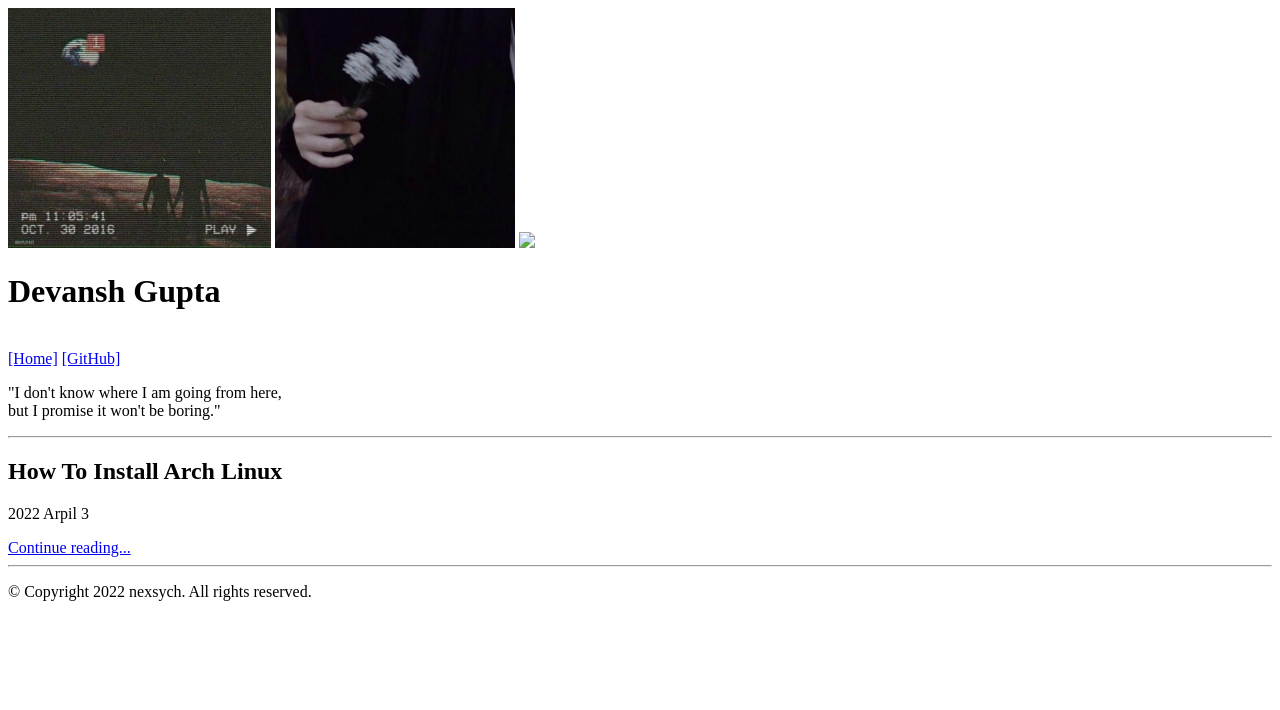
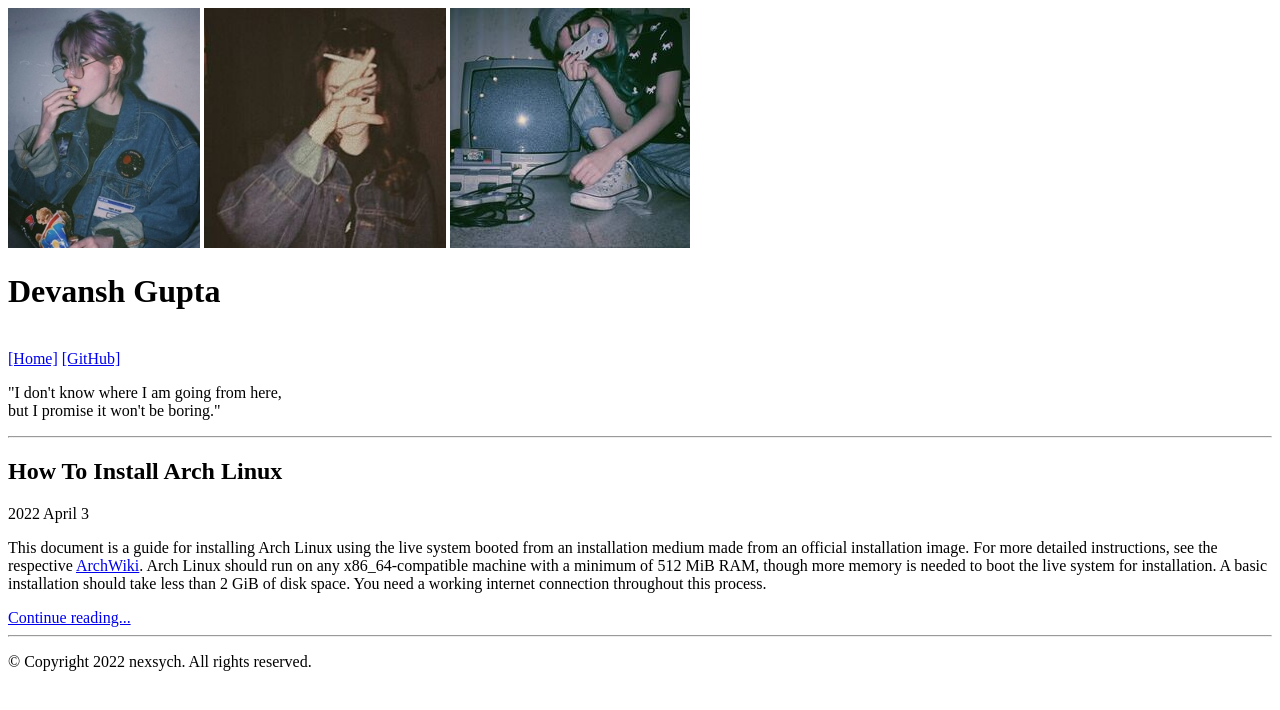
Before and after one commit to nexsych/nexsych.github.io, a plain HTML site: page blogs.html in a window 1280 px wide. Drawn offline with Linux system fonts and the light colour scheme.

Commit message:
close1000

```diff
--- a/blogs.html
+++ b/blogs.html
@@ -5,14 +5,15 @@
 	<meta charset="UTF-8">
 	<meta http-equiv="X-UA-Compatible" content="IE=edge">
 	<meta name="viewport" content="width=device-width, initial-scale=1.0">
-    <title>nexsych's blogs</title>
+    <link rel="icon" href="img/107.png" type="image/x-icon">
+	<title>Blogs</title>
 </head>
 
 <body>
 	<header>
-		<img src="img/101.jpg" height="240">
-        <img src="img/106.jpg" height="240">
-		<img src="img/" height="240">
+		<img src="img/1129.jpg" height="240">
+		<img src="img/1159.jpg" height="240">
+		<img src="img/105.jpg" height="240">
 		<br>
 		<h1>Devansh Gupta</h1>
 		<br>
@@ -24,8 +25,15 @@
 	<main>
 		<hr>
 		<h2>How To Install Arch Linux</h2>
-        <p>2022 Arpil 3</p>
-        <a href="/blogs/howToInstallArchLinux.html">Continue reading...</a>
+		<p>2022 April 3</p>
+		<p>This document is a guide for installing Arch Linux using the live system booted from an installation medium
+			made from an official installation image. For more detailed instructions, see the respective <a
+				href="https://wiki.archlinux.org/title/ArchWiki" target="_blank">ArchWiki</a>. Arch Linux should run on
+			any x86_64-compatible machine with a minimum of 512 MiB RAM, though more memory is needed to boot the live
+			system for installation. A basic installation should take less than 2 GiB of disk space. You need a working
+			internet connection throughout this process.
+		</p>
+		<a href="/blogs/htial.html">Continue reading...</a>
 	</main>
 	<footer>
 		<hr>
```
Also changed, not shown: blogs/htial.html (renamed from blogs/howToInstallArchLinux.html, +11 -3 lines), index.html (+2 -1 lines), img/1027.jpg (added), img/107.png (added), img/1072.jpg (added), img/1129.jpg (added), img/1159.jpg (added), img/1163.jpg (added), img/1174.jpg (added). Lines whose indentation alone changed are shown as unchanged.
